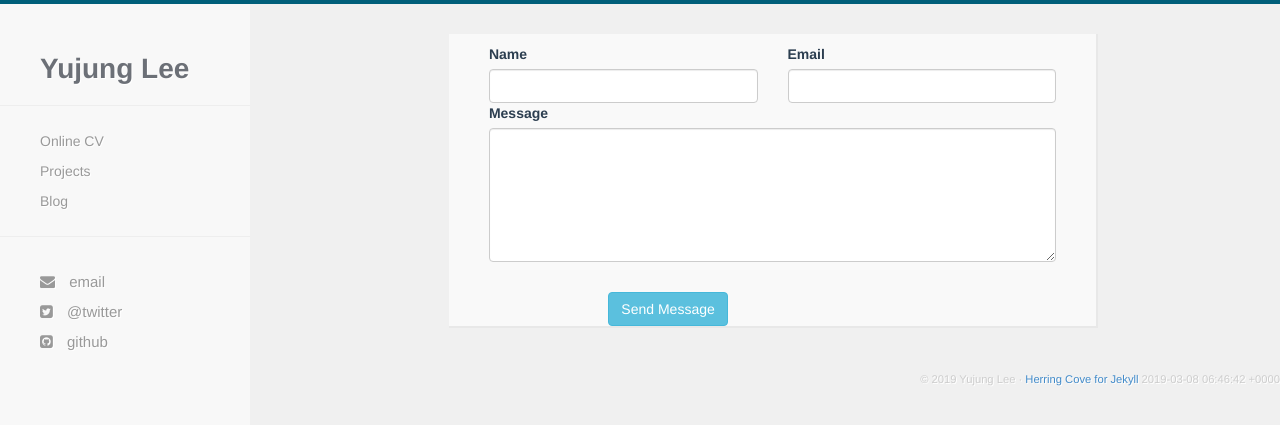
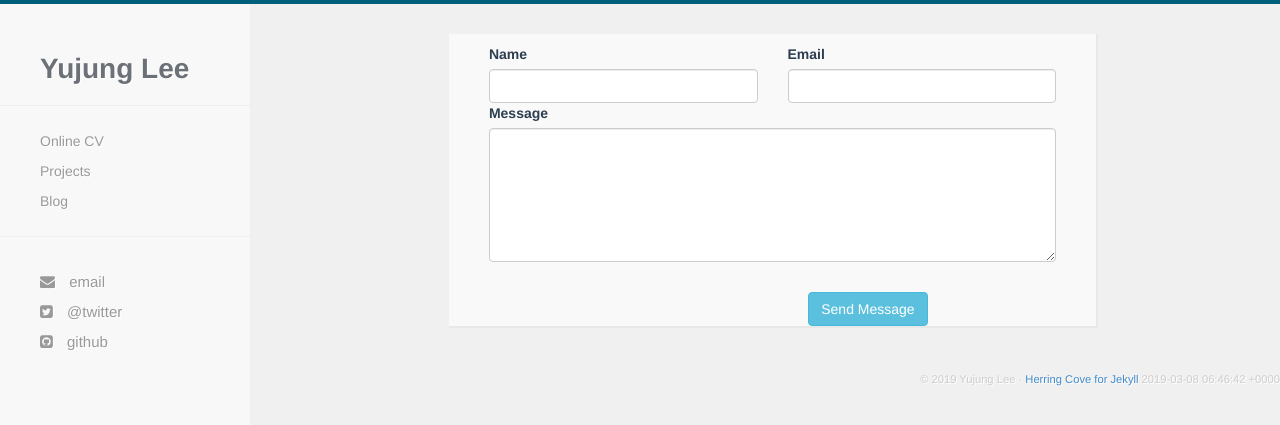
Before and after one commit to yujungL/yujungL.github.io, a Jekyll site: the page built from email.html, in a window 1280 px wide. Shown: the top 425 px of the page. Built offline with Jekyll 4.4.1, drawn with Linux system fonts in a browser that asks for light colours; nearby versions of some CDN libraries; Markdown is read by kramdown in place of the engine named in the settings.

Commit message:
Update email.html

```diff
--- a/email.html
+++ b/email.html
@@ -20,8 +20,8 @@ title: Email Form
 				<textarea name="message" id="message" rows="6" class="form-control"></textarea>
 			</div>
 		</div>
-		<div class="row">
-			<div class="container pull-right">
+		<div class="row container">
+			<div class="pull-right">
 				<input type="submit" value="Send Message" class="btn btn-info" />
 			</div>
 		</div>
```
